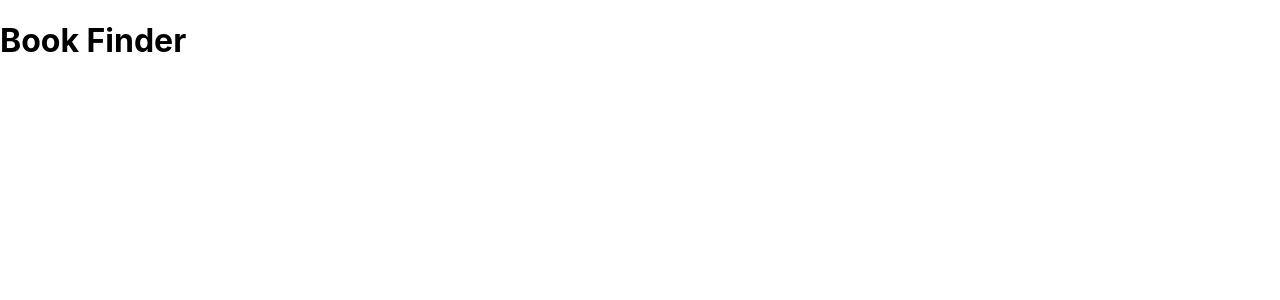
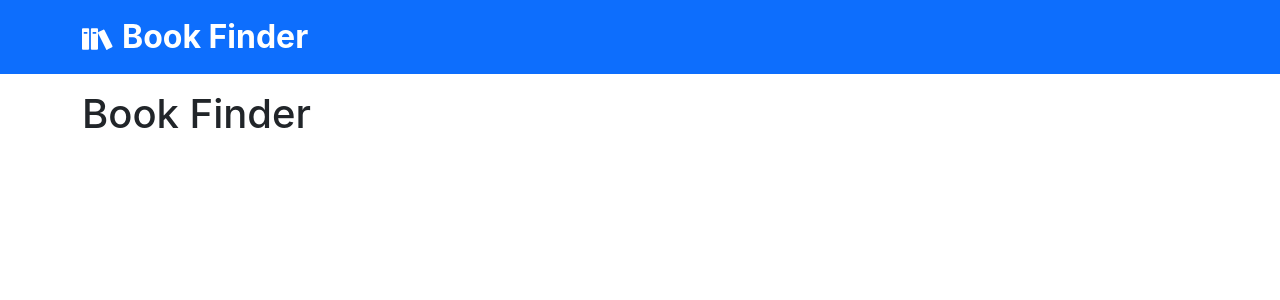
Before and after one commit to mkouichi/book-finder, a React (Create React App) app in the folder frontend/: page / in a window 1280 px wide. Shown: the top 300 px of the page. Built offline with nearby package versions, Linux system fonts and the light colour scheme.

Commit message:
Add header component

```diff
--- a/frontend/package.json
+++ b/frontend/package.json
@@ -7,8 +7,11 @@
     "@testing-library/jest-dom": "^5.16.5",
     "@testing-library/react": "^13.4.0",
     "@testing-library/user-event": "^14.4.3",
+    "bootstrap": "^5.3.0",
     "react": "^18.2.0",
+    "react-bootstrap": "^2.8.0",
     "react-dom": "^18.2.0",
+    "react-icons": "^4.10.1",
     "react-redux": "^8.1.1",
     "react-scripts": "5.0.1",
     "web-vitals": "^2.1.4"
--- a/frontend/src/App.js
+++ b/frontend/src/App.js
@@ -1,5 +1,17 @@
+import { Container } from 'react-bootstrap';
+import Header from './components/Header';
+
 const App = () => {
-  return <h1>Book Finder</h1>;
+  return (
+    <>
+      <Header />
+      <main className='py-3'>
+        <Container>
+          <h1>Book Finder</h1>
+        </Container>
+      </main>
+    </>
+  );
 };
 
 export default App;
--- /dev/null
+++ b/frontend/src/components/Header.jsx
@@ -0,0 +1,23 @@
+import { Navbar, Container } from 'react-bootstrap';
+import { ImBooks } from 'react-icons/im';
+
+const Header = () => {
+  return (
+    <header>
+      <Navbar
+        className='bg-primary'
+        variant='dark'
+        expand='md'
+        collapseOnSelect>
+        <Container>
+          <Navbar.Brand className='fs-2 fw-bold'>
+            <ImBooks className='me-2' />
+            Book Finder
+          </Navbar.Brand>
+        </Container>
+      </Navbar>
+    </header>
+  );
+};
+
+export default Header;
--- a/frontend/src/index.js
+++ b/frontend/src/index.js
@@ -4,6 +4,7 @@ import { Provider } from 'react-redux';
 import { store } from './app/store';
 import App from './App';
 import reportWebVitals from './reportWebVitals';
+import 'bootstrap/dist/css/bootstrap.min.css';
 import './index.css';
 
 const container = document.getElementById('root');
@@ -17,7 +18,4 @@ root.render(
   </React.StrictMode>
 );
 
-// If you want to start measuring performance in your app, pass a function
-// to log results (for example: reportWebVitals(console.log))
-// or send to an analytics endpoint. Learn more: https://bit.ly/CRA-vitals
 reportWebVitals();
```
Also changed, not shown: 1 other file (tests, documents, lock files or other folders).
